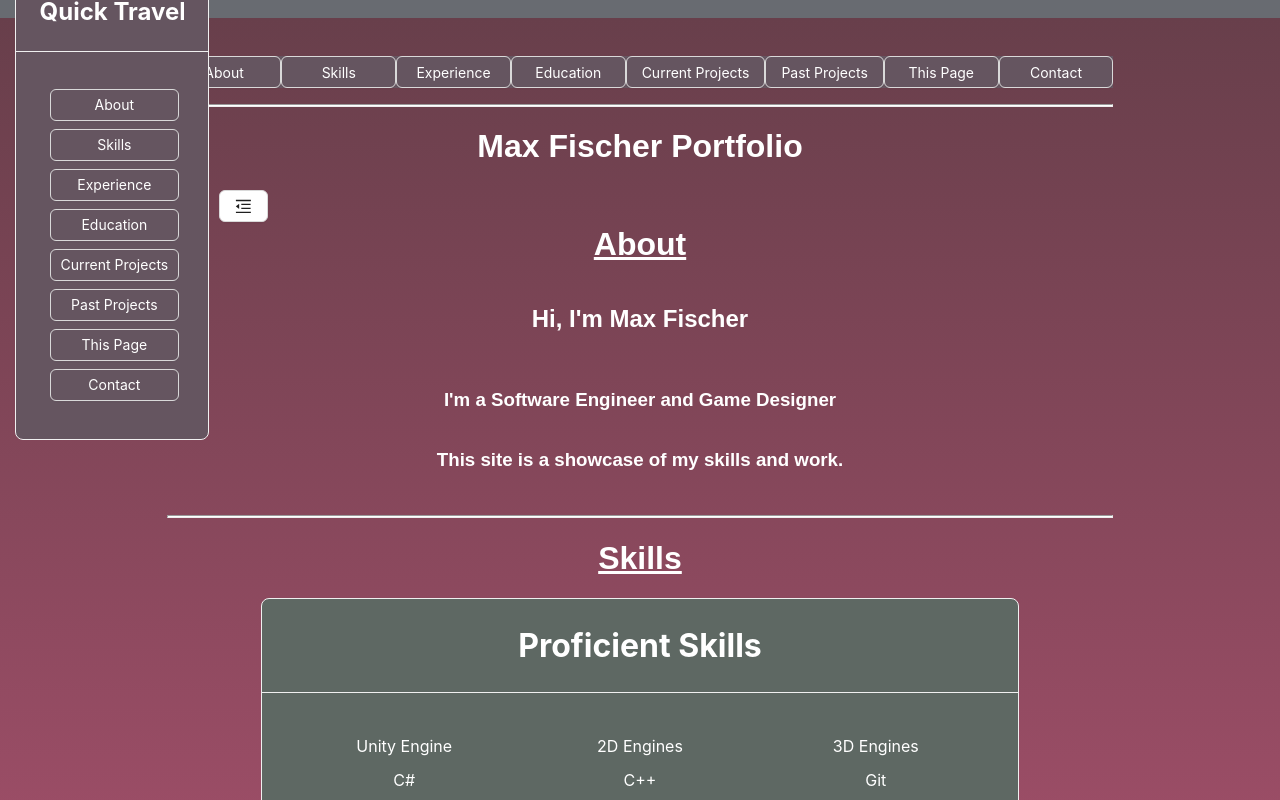
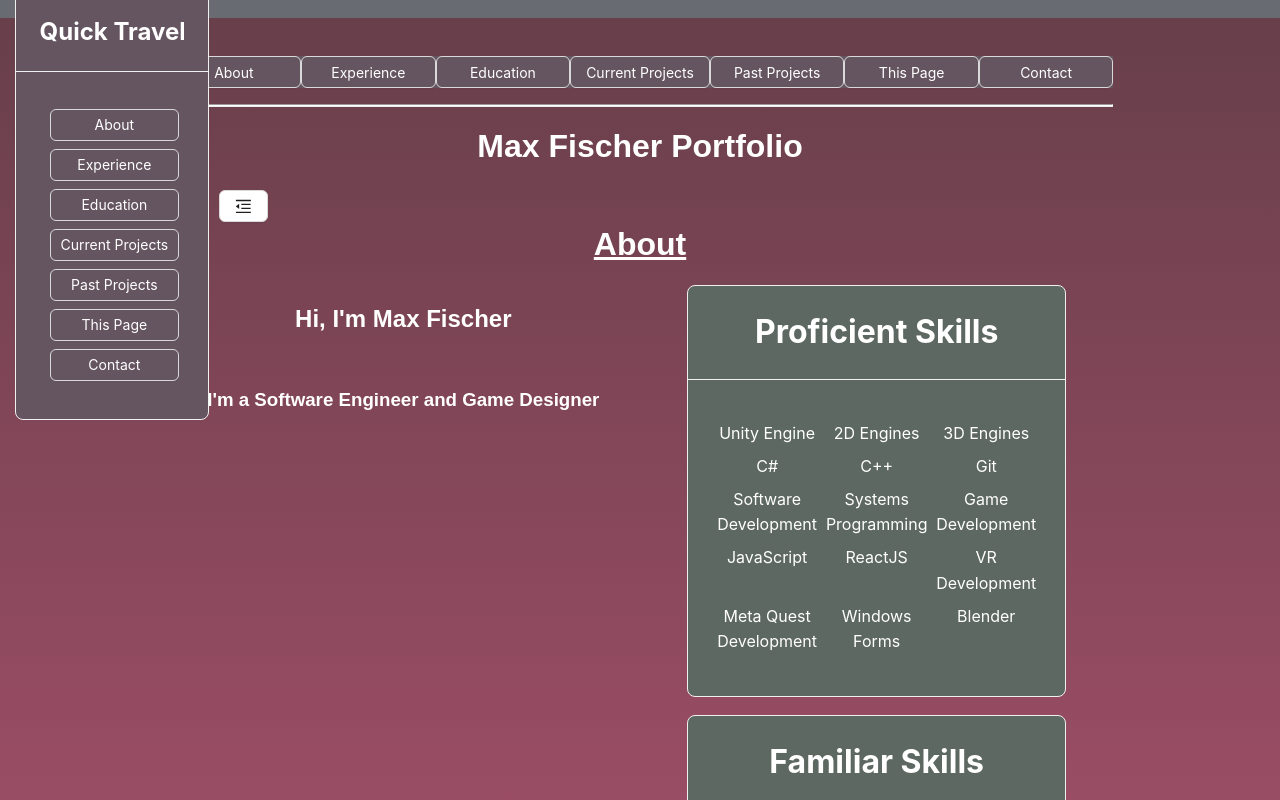
Before and after one commit to maxFischer42/maxFischer42.github.io, a React (Create React App) app in the folder portfolio/: page / in a window 1280 px wide. Shown: the top 800 px of the page. Built offline with nearby package versions, Linux system fonts and the light colour scheme.

Commit message:
Merged the about and skills sections

```diff
--- a/portfolio/src/components/AboutSection.js
+++ b/portfolio/src/components/AboutSection.js
@@ -1,13 +1,21 @@
 import React from "react";
 import { Component } from "react";
+import { Skills } from "./SkillsSection";
 
 export class About extends Component {
     render() {
         return(
-            <div className="about_content">
-            <h2> Hi, I'm Max Fischer </h2><br/>
-            <h3>I'm a Software Engineer and Game Designer</h3>
-            <h3>This site is a showcase of my skills and work.</h3>
+            <div>
+                <div className="about_left">
+                    <div className="about_content">
+                        <h2> Hi, I'm Max Fischer </h2><br/>
+                        <h3>I'm a Software Engineer and Game Designer</h3>
+
+                    </div>
+                </div>
+                <div className="about_right">
+                    <Skills/>
+                </div>
             </div>
         );
     }
--- a/portfolio/src/components/Page.js
+++ b/portfolio/src/components/Page.js
@@ -14,11 +14,13 @@ export class Page extends Component {
 
         var sections = data.sections.map((section) =>
             <>
-                <Section
-                    title={section}
-                    dark={true}
-                    id={section}
-                />
+                <div>
+                    <Section
+                        title={section}
+                        dark={true}
+                        id={section}
+                    />
+                </div>
                 <br/>
                 {ColoredLine("white", 1)}
 
--- a/portfolio/src/components/Project.js
+++ b/portfolio/src/components/Project.js
@@ -68,6 +68,7 @@ export class Project extends Component{
                     <div className="column_left">
                     <Card className="card_style" title={<h1 className="card_style">{data.projects[id].name}</h1>}>
                         <h3 className="project_type"> {data.projects[id].type}</h3>
+                        <h4 className="project_date"> {data.projects[id].date}</h4>
                         <p className="project_description">{this.getDescription(id)}</p>
                         {data.projects[id].links != null ? (<><Card title={<h1 className="link_header">Links</h1>}className="link_card">{this.getLinks(id)}</Card><br/></>) : null}
                     </Card>
--- a/portfolio/src/components/SectionInfo.js
+++ b/portfolio/src/components/SectionInfo.js
@@ -1,6 +1,5 @@
 var data = {
     sections: ["About",
-    "Skills",
     "Experience",
     "Education",
     "Current Projects",
--- a/portfolio/src/components/current_projects.js
+++ b/portfolio/src/components/current_projects.js
@@ -26,9 +26,7 @@ var data = {
                     "This game is primarily built utilizing C# and the Unity game engine.",
                 ],
                 images: [
-                    "https://m.media-amazon.com/images/I/511Wd7ip16L._AC_UF894,1000_QL80_.jpg",
-                    "https://schylling.com/wp-content/uploads/2020/08/RDKY-Classic-Yellow-Rubber-Duck_web.jpg",
-                    "https://encrypted-tbn0.gstatic.com/images?q=tbn:ANd9GcSNuNOE_KvcHNJ9jXaroAZ8qg7VwbRfaQYCQJ61UBBENA&s"
+                    "https://raw.githubusercontent.com/maxFischer42/maxFischer42.github.io/38abfd4cd92b4ebd797bffe263027895013cb800/portfolio/imgs/towerdefensegif1.gif",
                 ],
                 links: {
                     github: "https://github.com/maxFischer42/TowerDefenseProject",
@@ -78,6 +76,9 @@ var data = {
                     "This game was made for the Ludum Dare game jam in under 72 hours."
                 ],
                 images: [
+                    "https://raw.githubusercontent.com/maxFischer42/maxFischer42.github.io/a6f7e66b335e0556a61e48d7cffbf3f69c80c895/portfolio/imgs/relics_gif3.gif",
+                    "https://raw.githubusercontent.com/maxFischer42/maxFischer42.github.io/a6f7e66b335e0556a61e48d7cffbf3f69c80c895/portfolio/imgs/relics_gif4.gif",
+                    "https://raw.githubusercontent.com/maxFischer42/maxFischer42.github.io/a6f7e66b335e0556a61e48d7cffbf3f69c80c895/portfolio/imgs/relics_gif5.gif",
                     "https://img.itch.zone/aW1hZ2UvMjI5NDEzNC8xMzU5NTI1NS5wbmc=/original/YDZXJw.png",
                     "https://img.itch.zone/aW1hZ2UvMjI5NDEzNC8xMzU5NTI1OC5wbmc=/original/oo81uU.png",
                     "https://img.itch.zone/aW1hZ2UvMjI5NDEzNC8xMzU5NTI1Ni5wbmc=/original/XeHT2A.png",
@@ -119,7 +120,11 @@ var data = {
                     "This 2D Platforming Framework is a learning experience that I have been working on over the last few years to understand what builds a \"good-feeling\" fast paced 2D platforming game.",
                     "The tools being made in this project would then be used to remake a past Game jam title of mine, \"The Deepest Level\".",
                 ],
-                images: [],
+                images: [
+                    "https://raw.githubusercontent.com/maxFischer42/maxFischer42.github.io/a6f7e66b335e0556a61e48d7cffbf3f69c80c895/portfolio/imgs/platformer_gif1.gif",
+                    "https://raw.githubusercontent.com/maxFischer42/maxFischer42.github.io/a6f7e66b335e0556a61e48d7cffbf3f69c80c895/portfolio/imgs/platformer_gif2.gif",
+                    "https://raw.githubusercontent.com/maxFischer42/maxFischer42.github.io/a6f7e66b335e0556a61e48d7cffbf3f69c80c895/portfolio/imgs/platformer_gif3.gif"
+                ],
                 links: {
                     github: "https://github.com/maxFischer42/monado-2D-platforming",
                     itch: null,
@@ -229,7 +234,7 @@ var data = {
                 past: "true",
                 type: "Game",
                 description: [
-                    "Hearty Dungeon is a roguelike with a randomly generated dungeon. Explore a set of seven floors of this dungeon, bargain with the shopkeeper with you health, as your health also serves as your currency!",
+                    "Hearty Dungeon is a roguelike with a randomly generated dungeon. Explore a set of five floors of this dungeon, bargain with the shopkeeper with you health, as your health also serves as your currency!",
                     "Explore this randomly generated dungeon full of monsters to find the treasure that lies at the end! Throughout the dungeon are mysterious merchants who will enhance an aspect of yourself in exchange for a portion of your soul! Get through all 5 levels of the dungeon to reach the final boss. Utilize your sword and kunais and optimize your upgrades to get through in one piece!",
                     "Hearty Dungeon was created during the Ludum Dare 44 game jam in under 72 hours.",
                 ],
--- a/portfolio/src/style.css
+++ b/portfolio/src/style.css
@@ -91,6 +91,16 @@ body {
     width: -webkit-fill-available;
     color: #FFFFFF;
     background: #655560;
+}
+
+.about_left {
+    float: left;
+    width: 50%;
+}
+
+.about_right {
+    float: right;
+    width: 50%;
 }
 
 .section_header {
@@ -187,6 +197,10 @@ body {
     text-align: left;
 }
 
+.project_date {
+    text-align: right;
+}
+
 .project_description {
     text-align: left;
 }
@@ -263,6 +277,7 @@ body {
 .about_content {
     display: flex;
     flex-direction: column;
+    height: 700px;
 }
 
 .back_to_top {
```
